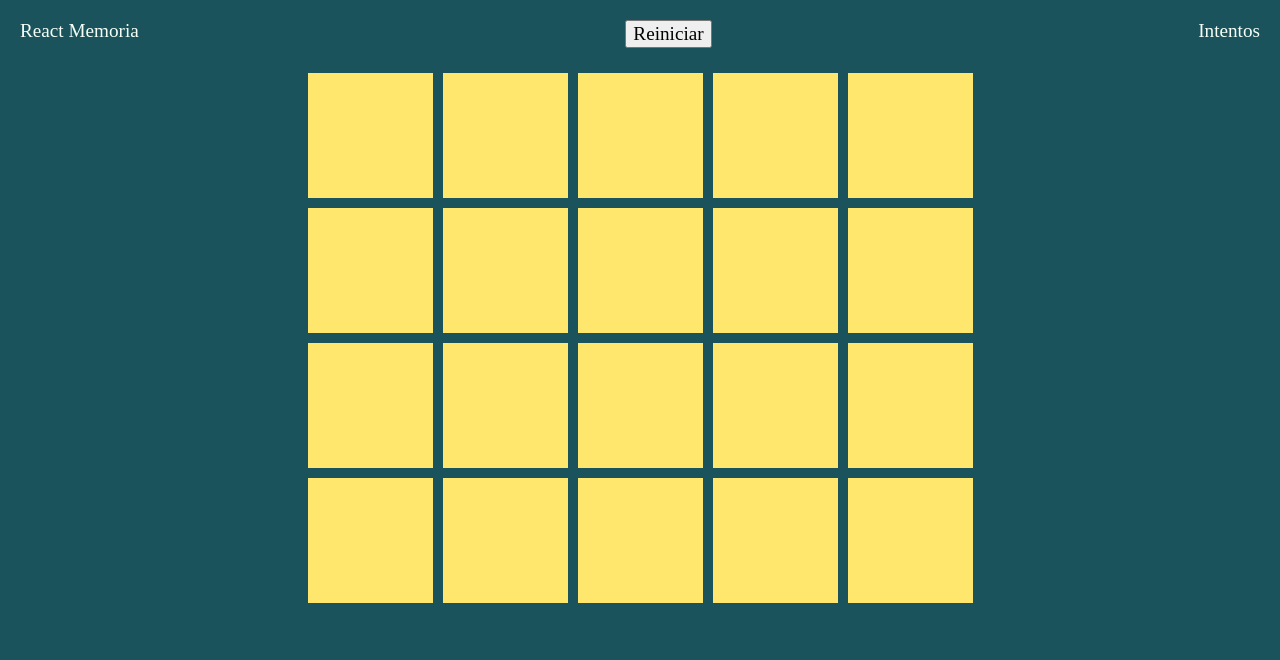
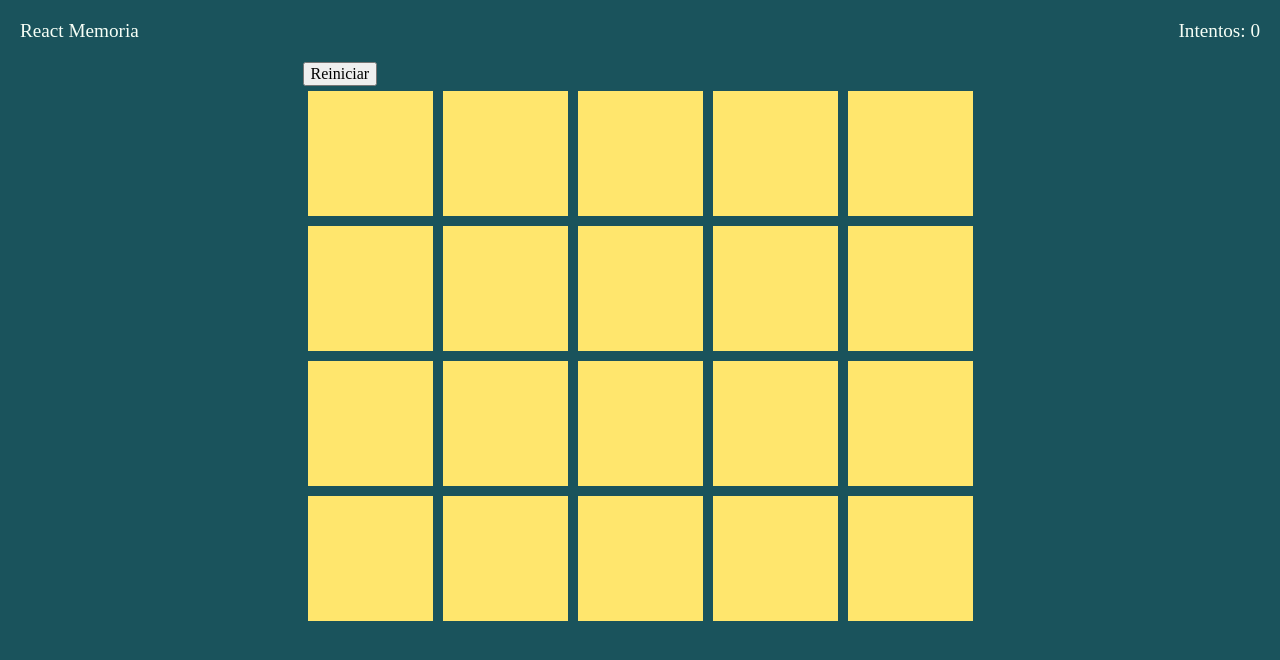
Before and after one commit to gutierreznestor/react-training, a React (Create React App) app: page / in a window 1280 px wide. Shown: the top 660 px of the page. Built offline with nearby package versions, Linux system fonts and the light colour scheme.

Commit message:
Initialize and reset board

```diff
--- a/src/App.js
+++ b/src/App.js
@@ -2,21 +2,37 @@ import React from 'react';
 import './App.css';
 import Board from './components/board/Board';
 
-function App() {
+const initialState = {
+  attempts: 0
+}
+
+class App extends React.Component {
+  constructor(props) {
+    super(props);
+    this.state = initialState;
+  }
+
+  addAttempt() {
+    this.setState({
+        attempts: this.state.attempts+1
+    });
+  }
+
+  render() {
     return (
       <div className="App">
         <header className="App-header">
           <div>React Memoria</div>
-        <div>
-          <button>Reiniciar</button>
-        </div>
-        <div>Intentos</div>
+          <div>Intentos: { this.state.attempts }</div>
         </header>
         <div className="container">
-        <Board />
+          <Board
+            addAttempt={ () => {this.addAttempt()}}
+          />
         </div>
       </div>
     );
   }
+}
 
 export default App;
--- a/src/components/board/Board.js
+++ b/src/components/board/Board.js
@@ -11,15 +11,51 @@ class Board extends React.Component  {
         }
     }
 
+    handleClick(index) {
+        let board = this.state.board.map( item => {
+            if(item.index === index) return {
+                ...item,
+                isFlipped: !item.isFlipped
+            }
+            return item;
+        });
+        this.setState({
+            board
+        });
+        this.props.addAttempt();
+    }
+
+    resetBoard() {
+        this.setState({
+            board: this.state.board.map( item => ({...item, isFlipped: false}))
+        });
+        const waitForAnimationToFinish = 1000;
+        setTimeout(() => {
+            this.setState({
+                board: initializeBoard()
+            });
+        }, waitForAnimationToFinish);
+    }
+
     render() {
-        return (<div className="board">
+        return (<div>
+            <button onClick={ () => this.resetBoard()}>
+                Reiniciar
+            </button>
+            <div className="board">
             { this.state.board.map( item => (
                 <Item key={item.index}
-                    icon={item.icon}/>
+                    icon={item.icon}
+                    disabled={item.disabled}
+                    isFlipped={item.isFlipped}
+                    index={item.index}
+                    handleClick={(idx) => { this.handleClick(idx)}}
+                    addAttempt={() => this.props.addAttempt()}
+                />
             ))}
+            </div>
         </div>)
     }
-
 }
 
 export default Board;
--- a/src/components/board/initializeBoard.js
+++ b/src/components/board/initializeBoard.js
@@ -13,12 +13,15 @@ const icons = [
 export const initializeBoard = () => {
     let index = 0;
     const board = icons.reduce((acc, icon) => {
-        acc.push({icon, index});
+        let item = {icon, index, disabled: false, isFlipped: false};
+        acc.push(item);
         index++;
-        acc.push({icon, index});
+        acc.push({...item, index});
         index++;
         return acc;
     }, []);
+
+    // Shuffle array
     for (let i = board.length - 1; i > 0; i--) {
         const j = Math.floor(Math.random() * (i + 1));
         [board[i], board[j]] = [board[j], board[i]];
--- a/src/components/item/Item.js
+++ b/src/components/item/Item.js
@@ -6,25 +6,22 @@ class Item extends React.Component  {
     constructor(props) {
         super(props);
         this.state = {
-            isFlipped: false,
-            disabled: false,
-            icon: props.icon
+            isFlipped: false
         }
     }
 
+    handleClick() {
+        this.props.handleClick(this.props.index);
+    }
+
     render() {
-        return (<div>
-            <ReactCardFlip isFlipped={this.state.isFlipped} >
-                <div className="item" onClick={() => this.setState({
-                    isFlipped: !this.state.isFlippedd,
-                    disabled: !this.state.isFlipped
-                    })}>
+        return (
+        <div>
+            <ReactCardFlip isFlipped={this.props.isFlipped} >
+                <div className="item" onClick={() => this.handleClick()}>
                 </div>
-                <div className="icon" onClick={() => this.setState({
-                    isFlipped: !this.state.isFlippedd,
-                    disabled: !this.state.isFlipped
-                    })}>
-                    <i className={`fa-5x ${ this.state.icon}`}></i>
+                <div className="icon" onClick={() => this.handleClick()}>
+                    <i className={`fa-5x ${ this.props.icon}`}></i>
                 </div>
             </ReactCardFlip>
         </div>)
```
Lines whose indentation alone changed are shown as unchanged.
